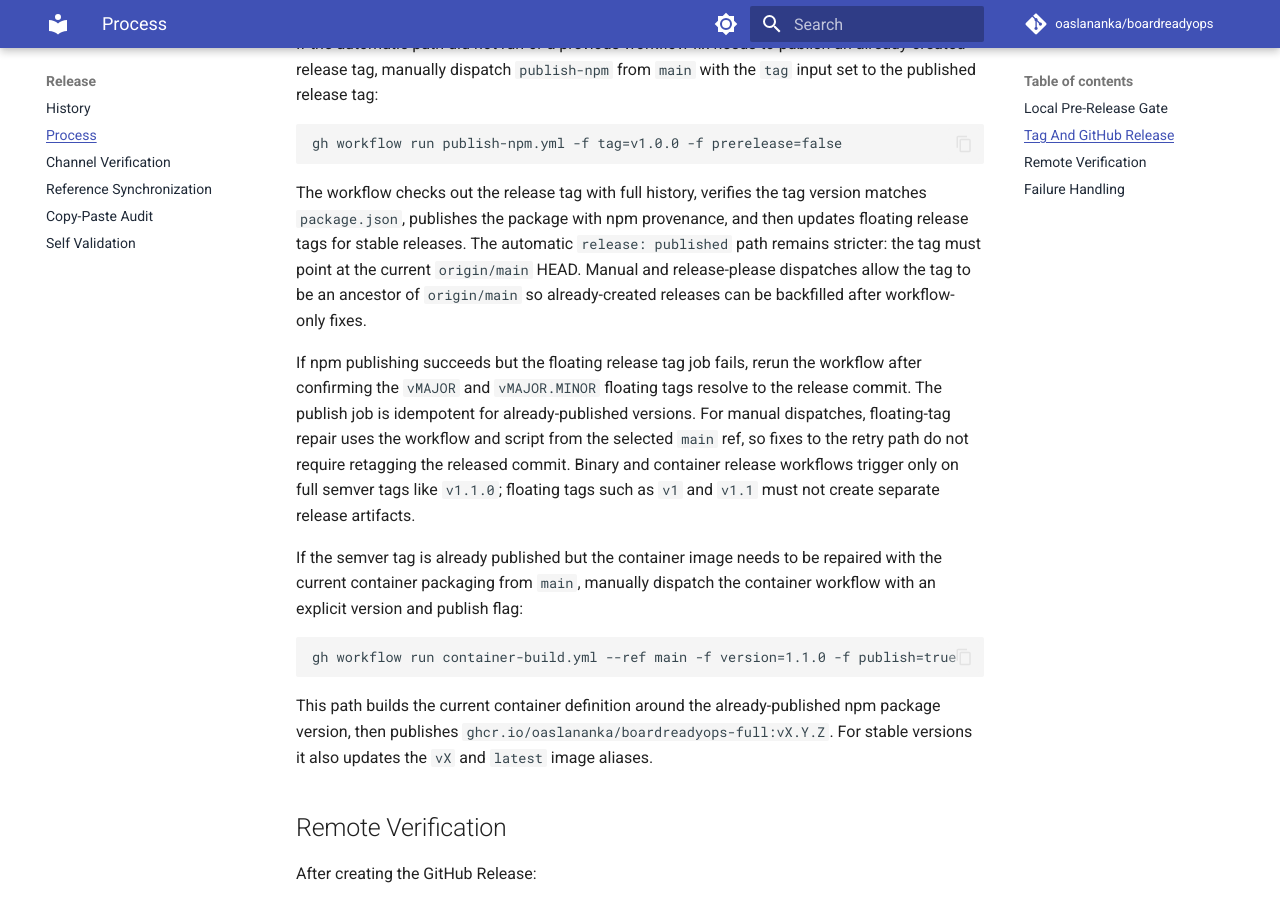
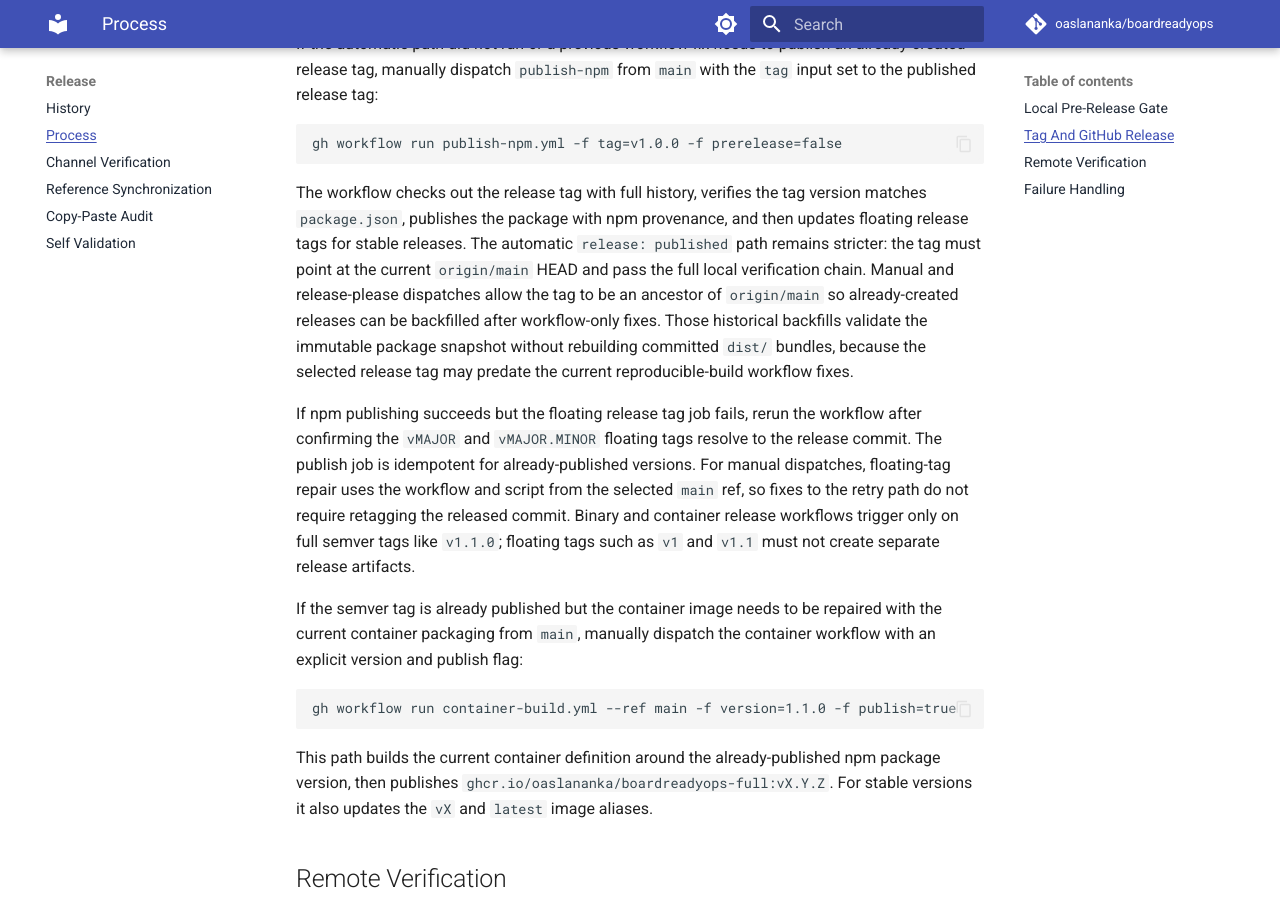
Before and after one commit to actions-marketplace-validations/oaslananka_boardreadyops, an MkDocs documentation site: the page built from docs/release/process.md, in a window 1280 px wide and 900 px high, scrolled down 1928 px. Built offline with MkDocs 1.6.1 and Material for MkDocs 9.7.7, drawn with Linux system fonts in a browser that asks for light colours; comment, search, counter and statistics services are not loaded; the version menu is left out.

Commit message:
fix(ci): support historical npm backfills (#121)

```diff
--- a/docs/release/process.md
+++ b/docs/release/process.md
@@ -89,9 +89,12 @@ The workflow checks out the release tag with full history, verifies the tag
 version matches `package.json`, publishes the package with npm provenance, and
 then updates floating release tags for stable releases. The automatic
 `release: published` path remains stricter: the tag must point at the current
-`origin/main` HEAD. Manual and release-please dispatches allow the tag to be an
-ancestor of `origin/main` so already-created releases can be backfilled after
-workflow-only fixes.
+`origin/main` HEAD and pass the full local verification chain. Manual and
+release-please dispatches allow the tag to be an ancestor of `origin/main` so
+already-created releases can be backfilled after workflow-only fixes. Those
+historical backfills validate the immutable package snapshot without rebuilding
+committed `dist/` bundles, because the selected release tag may predate the
+current reproducible-build workflow fixes.
 
 If npm publishing succeeds but the floating release tag job fails, rerun the
 workflow after confirming the `vMAJOR` and `vMAJOR.MINOR` floating tags resolve
```
Also changed, not shown: 1 other file.
